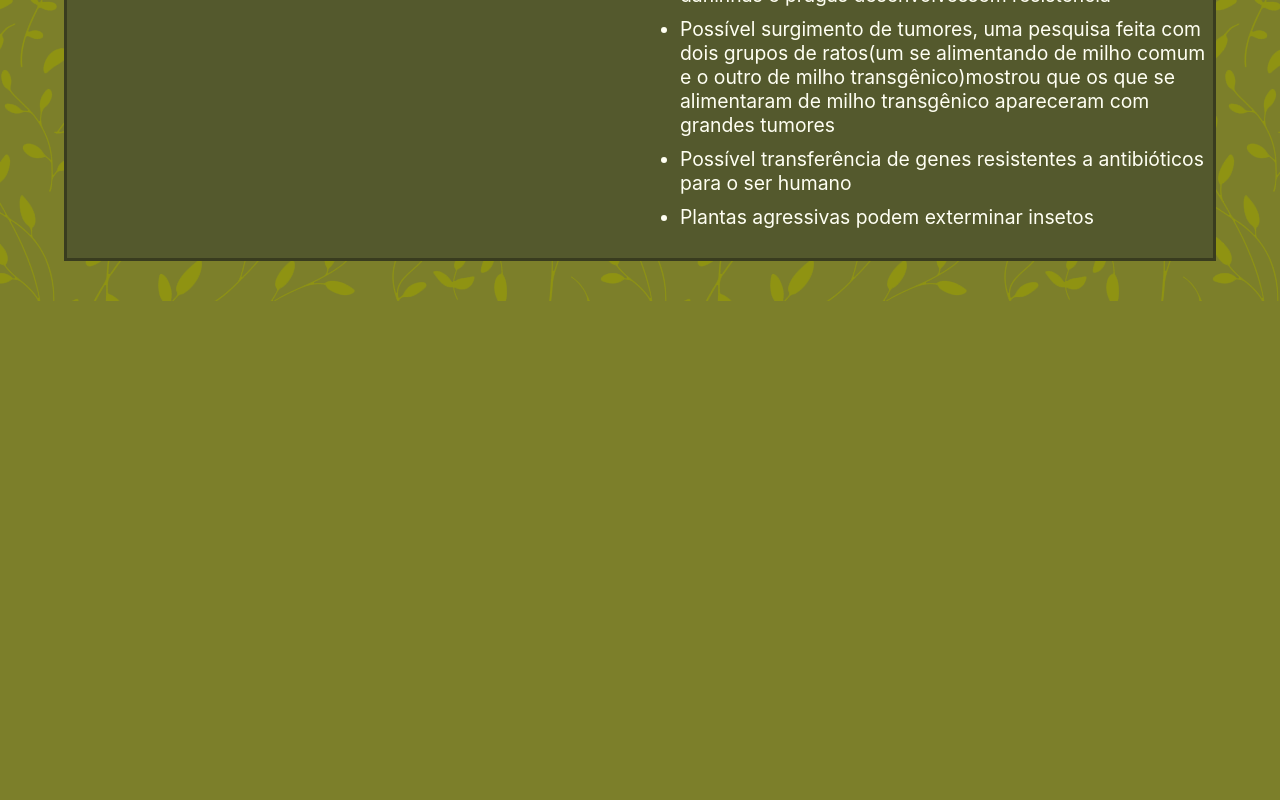
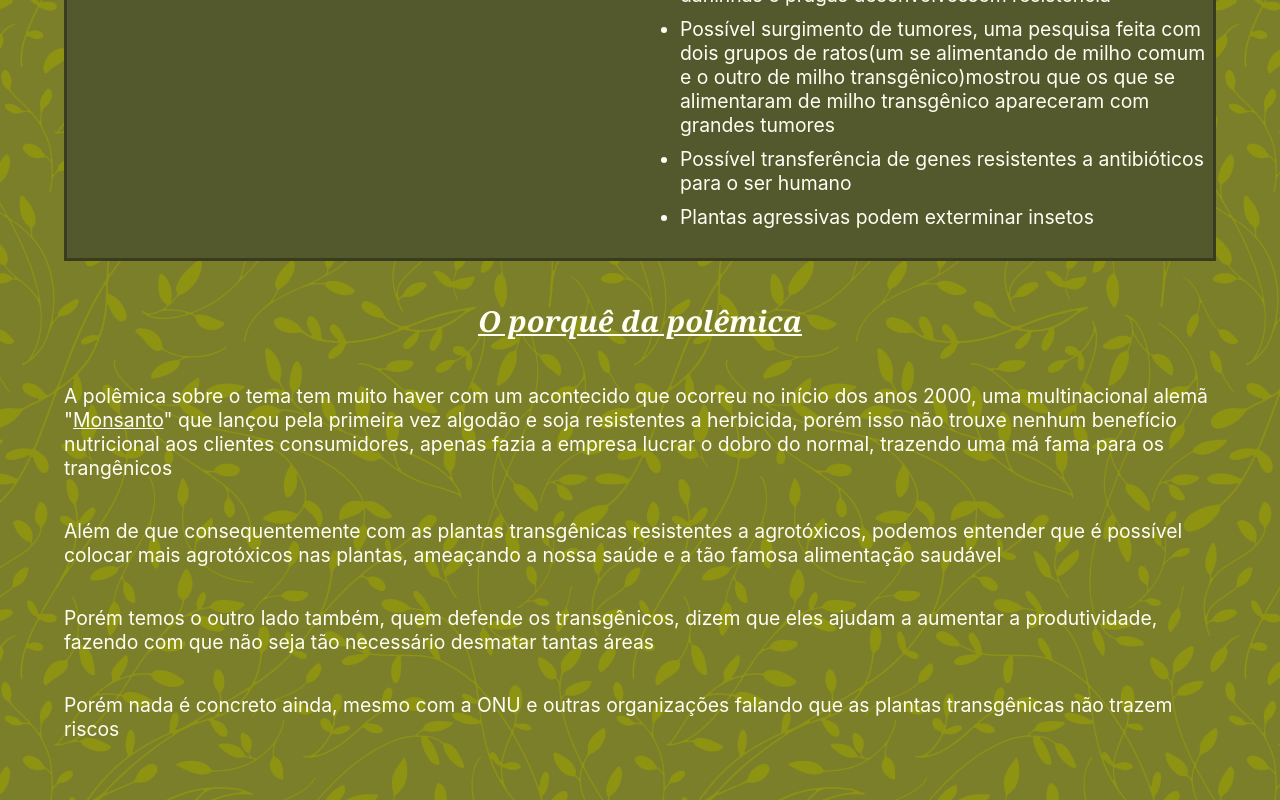
Before and after one commit to Jbernardiss/plantasTransgenicas, a Next.js app: page / in a window 1280 px wide. Shown: the part 2469-3269 px from the top of the page. Before the commit the page ends 2770 px from the top, so only its background shows below. Built offline with nearby package versions, Linux system fonts and the light colour scheme.

Commit message:
-Finished Home page structure adn styling         -Added Section 5         -Styling for text sections with no images         -Changed global link styling         -Defined link styling for header links

```diff
--- a/pages/index.js
+++ b/pages/index.js
@@ -192,6 +192,37 @@ function Section4() {
   )
 }
 
+function Section5() {
+
+  return(
+    <section className={styles.noImgTextSection}>
+      <h2 className={utils.titleFont}>O porquê da polêmica</h2>
+      <div>
+        <div className={styles.noImgTextParagraphs}>
+          <p>
+            A polêmica sobre o tema tem muito haver com um acontecido que ocorreu no início dos anos 2000, uma multinacional alemã
+            &quot;<Link href="https://en.wikipedia.org/wiki/Monsanto">Monsanto</Link>&quot; que lançou pela primeira vez algodão e soja resistentes a herbicida, porém isso não trouxe nenhum benefício nutricional aos clientes
+            consumidores, apenas fazia a empresa lucrar o dobro do normal, trazendo uma má fama para os trangênicos
+          </p>
+          <p>
+            Além de que consequentemente com as plantas transgênicas resistentes a agrotóxicos, podemos entender que é possível colocar mais
+            agrotóxicos nas plantas, ameaçando a nossa saúde e a tão famosa alimentação saudável
+          </p>
+          <p>
+            Porém temos o outro lado também, quem defende os transgênicos, dizem que eles  ajudam a aumentar a produtividade, fazendo com que
+            não seja tão necessário desmatar tantas áreas
+          </p>
+          <p>
+            Porém nada é concreto ainda, mesmo com a ONU e outras organizações falando que as plantas transgênicas não trazem riscos
+          </p>
+        </div>
+      </div>
+    </section>
+  )
+
+
+}
+
 export default function Home() {
 
   return (
@@ -217,6 +248,8 @@ export default function Home() {
         <Section3></Section3>
 
         <Section4></Section4>
+
+        <Section5></Section5>
       </main>
     </>
   )
--- a/styles/globals.css
+++ b/styles/globals.css
@@ -37,11 +37,10 @@ body {
 
 a {
   color: #FFFFF3;
-  opacity: 50%;
-  text-decoration: none;
 }
 
 a:hover {
+  color: #393c1f;
   opacity: 100%;
 }
 
--- a/styles/layout.module.css
+++ b/styles/layout.module.css
@@ -32,6 +32,18 @@
   align-items: center;
 }
 
+.headerList a{
+  color: #FFFFF3;
+  opacity: 50%;
+  text-decoration: none;
+}
+
+.headerList a:hover {
+  opacity: 100%;
+}
+
+
+
 .main {
   margin-top: 80px;
 }
@@ -40,6 +52,8 @@
   font-family: 'Noto Serif', serif;
   text-decoration: underline;
 }
+
+
 
 .textSection {
   margin-top: 40px;
@@ -80,6 +94,27 @@
 }
 
 
+
+.noImgTextSection {
+  margin-top: 40px;
+  margin-bottom: 40px;
+  margin-left: 5%;
+  margin-right: 5%;
+}
+
+.noImgTextSection div {
+  display: flex;
+  flex-wrap: wrap;
+  justify-content: baseline;
+  align-items: center;
+}
+
+.noImgTextParagraphs {
+  text-align: left;
+}
+
+
+
 .listParagraphs {
   display: flex;
   flex-direction: row;
@@ -109,6 +144,13 @@
 
 
 @media screen and (max-width: 635px) {
+
+  .headerList a{
+    color: #FFFFF3;
+    opacity: 100%;
+    text-decoration: underline;
+  }
+
   .textSection {
     margin-left: 0px;
     margin-right: 0px;
--- a/styles/utils.module.css
+++ b/styles/utils.module.css
@@ -1,3 +1,4 @@
+
 
 .titleFont {
   font-style: italic;
```
